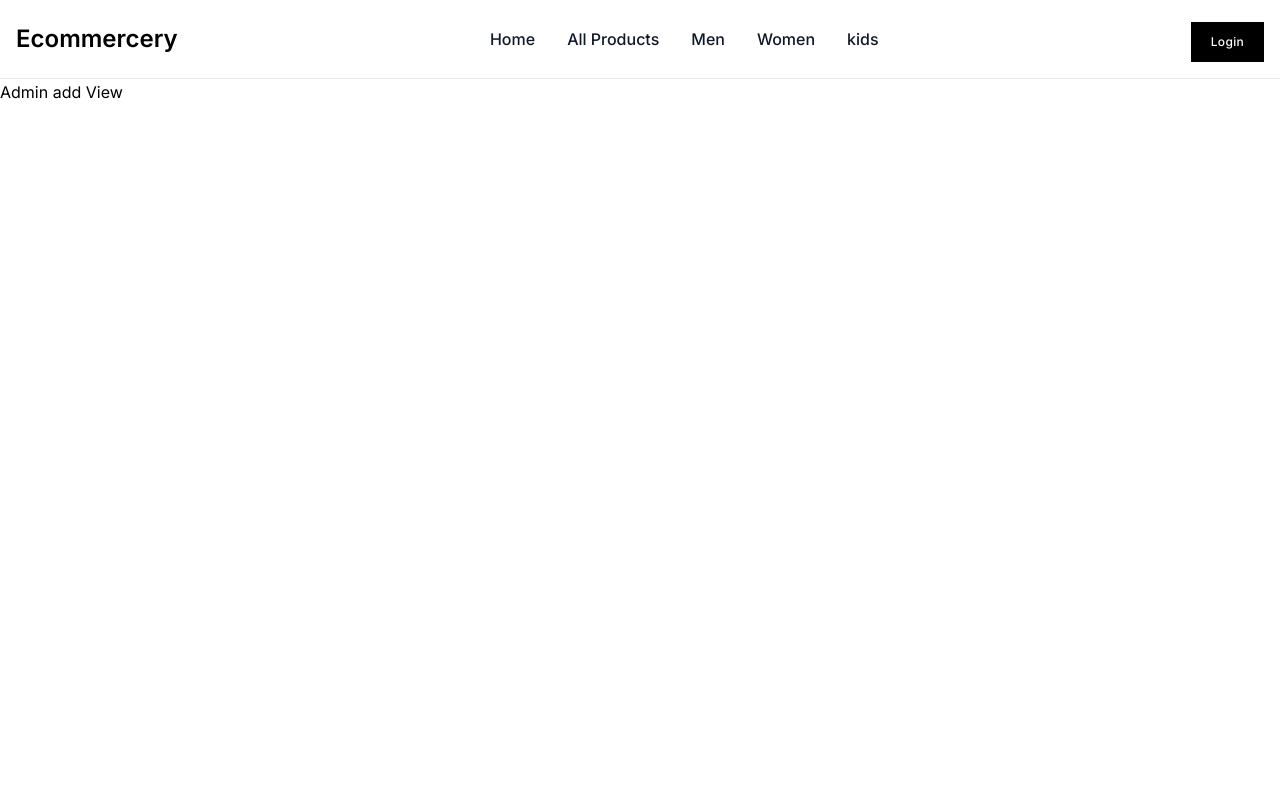
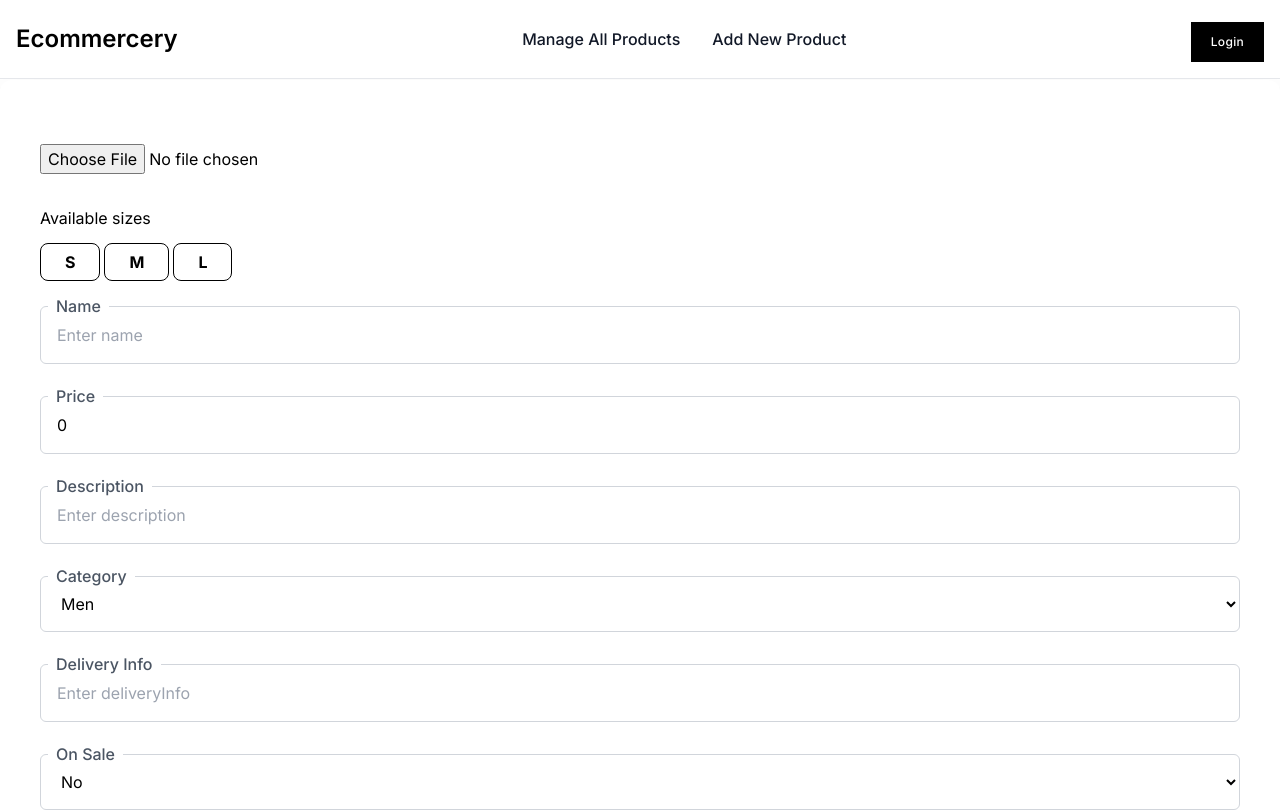
Before and after one commit to sahsujit/Ecommerce, a Next.js app: page /admin-view/add-product in a window 1280 px wide. Shown: the top 812 px of the page. Built offline with nearby package versions, Linux system fonts and the light colour scheme.

Commit message:
update admin

```diff
--- a/src/app/admin-view/add-product/page.js
+++ b/src/app/admin-view/add-product/page.js
@@ -1,9 +1,123 @@
+"use client";
+
+import InputComponent from "@/components/FormElements/InputComponent";
+import SelectComponent from "@/components/FormElements/SelectComponent";
+import TileComponent from "@/components/FormElements/TileComponent";
+import ComponentLevelLoader from "@/components/Loader/componentlevel";
+import Notification from "@/components/Notification";
+import { GlobalContext } from "@/context";
+
+import { useRouter } from "next/navigation";
+import { useContext, useEffect, useState } from "react";
+import { toast } from "react-toastify";
+// import { resolve } from "styled-jsx/css";
+import { AvailableSizes,
+    adminAddProductformControls
+ } from "@/utils";
+// const app = initializeApp(firebaseConfig);
+// const storage = getStorage(app, firebaseStroageURL);
+
+const initialFormData = {
+    name: "",
+    price: 0,
+    description: "",
+    category: "men",
+    sizes: [],
+    deliveryInfo: "",
+    onSale: "no",
+    imageUrl: "",
+    priceDrop: 0,
+  };
 
 
-export default function AdminAddProduct(){
-    return(
-        <div>
-            <h1>Admin add View</h1>
+export default function AdminAddNewProduct() {
+  const [formData, setFormData] = useState(initialFormData);
+
+  const {
+    componentLevelLoader,
+    setComponentLevelLoader,
+    currentUpdatedProduct,
+    setCurrentUpdatedProduct,
+  } = useContext(GlobalContext);
+
+//   console.log(currentUpdatedProduct);
+
+  const router = useRouter();
+
+//
+
+  async function handleImage(event) {
+
+  }
+
+
+
+  return (
+    <div className="w-full  text-black mr-0 mb-0 ml-0 relative">
+      <div className="flex flex-col items-start justify-start p-10 bg-white shadow-2xl rounded-xl relative">
+        <div className="w-full mt-6 mr-0 mb-0 ml-0 space-y-8">
+          <input
+            accept="image/*"
+            max="1000000"
+            type="file"
+            onChange={handleImage}
+          />
+
+          <div className="flex gap-2 flex-col">
+            <label>Available sizes</label>
+            <TileComponent
+              selected={formData.sizes}
+            //   onClick={handleTileClick}
+              data={AvailableSizes}
+            />
+          </div>
+          {adminAddProductformControls.map((controlItem) =>
+            controlItem.componentType === "input" ? (
+              <InputComponent
+                type={controlItem.type}
+                placeholder={controlItem.placeholder}
+                label={controlItem.label}
+                value={formData[controlItem.id]}
+                onChange={(event) => {
+                  setFormData({
+                    ...formData,
+                    [controlItem.id]: event.target.value,
+                  });
+                }}
+              />
+            ) : controlItem.componentType === "select" ? (
+              <SelectComponent
+                label={controlItem.label}
+                options={controlItem.options}
+                value={formData[controlItem.id]}
+                onChange={(event) => {
+                  setFormData({
+                    ...formData,
+                    [controlItem.id]: event.target.value,
+                  });
+                }}
+              />
+            ) : null
+          )}
+          <button
+            // onClick={handleAddProduct}
+            className="inline-flex w-full items-center justify-center bg-black px-6 py-4 text-lg text-white font-medium uppercase tracking-wide"
+          >
+            {componentLevelLoader && componentLevelLoader.loading ? (
+              <ComponentLevelLoader
+                text={currentUpdatedProduct !== null ? 'Updating Product' : "Adding Product"}
+                color={"#ffffff"}
+                loading={componentLevelLoader && componentLevelLoader.loading}
+              />
+            ) : currentUpdatedProduct !== null ? (
+              "Update Product"
+            ) : (
+              "Add Product"
+            )}
+          </button>
         </div>
-    )
+      </div>
+      {/* <Notification /> */}
+    </div>
+  );
 }
--- /dev/null
+++ b/src/components/FormElements/TileComponent/index.js
@@ -0,0 +1,31 @@
+export default function TileComponent({ data, selected = [], onClick }) {
+  return data && data.length ? (
+    <div className="mt-3 flex flex-wrap items-center gap-1">
+      {data.map((dataItem) => (
+        <label
+          onClick={() => onClick(dataItem)}
+          className={`cursor-pointer ${
+            selected &&
+            selected.length &&
+            selected.map((item) => item.id).indexOf(dataItem.id) !== -1
+              ? "bg-black"
+              : ""
+          }`}
+          key={dataItem.id}
+        >
+          <span
+            className={`rounded-lg border border-black px-6 py-2 font-bold ${
+              selected &&
+              selected.length &&
+              selected.map((item) => item.id).indexOf(dataItem.id) !== -1
+                ? "text-white"
+                : ""
+            }`}
+          >
+            {dataItem.label}
+          </span>
+        </label>
+      ))}
+    </div>
+  ) : null;
+}
--- a/src/components/Navbar/index.jsx
+++ b/src/components/Navbar/index.jsx
@@ -5,6 +5,9 @@ import CommonModal from '../CommonModal';
 import { GlobalContext } from '@/context';
 import Cookies from "js-cookie";
 import { usePathname, useRouter } from 'next/navigation';
+
+
+
 
 function NavItems({ isModalView = false, isAdminView, router }) {
     return (
@@ -41,7 +44,7 @@ function NavItems({ isModalView = false, isAdminView, router }) {
     );
 }
 
-export default function Navbar () {
+export default function Navbar() {
 
     const router = useRouter();
     const pathName = usePathname();
@@ -50,13 +53,13 @@ export default function Navbar () {
 
 
 
-    const {user, isAuthUser, setIsAuthUser, setUser} = useContext(GlobalContext)
-    console.log( "user", user)
+    const { user, isAuthUser, setIsAuthUser, setUser } = useContext(GlobalContext)
+    console.log("user", user)
 
 
     const { showNavModal, setShowNavModal } = useContext(GlobalContext);
 
-function handleLogout (){
+    function handleLogout() {
         setIsAuthUser(false);
         setUser(null);
         Cookies.remove("token");
@@ -68,77 +71,87 @@ function handleLogout (){
 
     return (
         <>
-            <nav className='bg-white text-black fixed top-0 left-0 w-full z-20 border-b border-gray-200'>
-                <div className='max-w-screen-xl flex flex-wrap items-center justify-between mx-auto p-4'>
-                    <div className='flex items-center cursor-pointer'>
-                        <span className='self-center text-2xl font-semibold whitespace-nowrap'>
+
+
+
+            <nav className="bg-white text-black fixed w-full z-20 top-0 left-0 border-b border-gray-200">
+                <div className="max-w-screen-xl flex flex-wrap items-center justify-between mx-auto p-4">
+                    <div
+                        onClick={() => router.push("/")}
+                        className="flex items-center cursor-pointer"
+                    >
+                        <span className="slef-center text-2xl font-semibold whitespace-nowrap">
                             Ecommercery
                         </span>
-
-
                     </div>
-                    <div className='flex md:order-2 gap-2'>
-                        {
-                            !isAdminView && isAuthUser ? (
+                    <div className="flex md:order-2 gap-2">
+                        {!isAdminView && isAuthUser ? (
                             <Fragment>
                                 <button
                                     className={
                                         "mt-1.5 inline-block bg-black px-5 py-3 text-xs font-medium upprcase tracking-wide text-white"
                                     }
-                                    >Account</button>
+                                    onClick={() => router.push('/account')}
+                                >
+                                    Account
+                                </button>
                                 <button
                                     className={
                                         "mt-1.5 inline-block bg-black px-5 py-3 text-xs font-medium upprcase tracking-wide text-white"
                                     }
-                                    >Cart</button>
+                                    onClick={() => setShowCartModal(true)}
+                                >
+                                    Cart
+                                </button>
                             </Fragment>
-                            ) : null
-                        }
-                        {
-                            user?.role === "admin" ? (
-                                isAdminView ? <button
-                                onClick={() => router.push("/")}
-
+                        ) : null}
+                        {user?.role === "admin" ? (
+                            isAdminView ? (
+                                <button
                                     className={
                                         "mt-1.5 inline-block bg-black px-5 py-3 text-xs font-medium upprcase tracking-wide text-white"
                                     }
-                                >Client View</button> :
+                                    onClick={() => router.push("/")}
+                                >
+                                    Client View
+                                </button>
+                            ) : (
                                 <button
                                     onClick={() => router.push("/admin-view")}
-
                                     className={
                                         "mt-1.5 inline-block bg-black px-5 py-3 text-xs font-medium upprcase tracking-wide text-white"
                                     }
-                                    >Admin View</button>
-                            ) : null
-                        }
-
-                        {
-                            isAuthUser ? <button
+                                >
+                                    Admin View
+                                </button>
+                            )
+                        ) : null}
+                        {isAuthUser ? (
+                            <button
                                 onClick={handleLogout}
                                 className={
                                     "mt-1.5 inline-block bg-black px-5 py-3 text-xs font-medium upprcase tracking-wide text-white"
                                 }
-                            >Logout</button> :
+                            >
+                                Logout
+                            </button>
+                        ) : (
                             <button
-                                onClick={()=>router.push("/login")}
+                                onClick={() => router.push("/login")}
                                 className={
                                     "mt-1.5 inline-block bg-black px-5 py-3 text-xs font-medium upprcase tracking-wide text-white"
                                 }
-                                >Login</button>
-                        }
-
-
-
-
+                            >
+                                Login
+                            </button>
+                        )}
                         <button
                             data-collapse-toggle="navbar-sticky"
                             type="button"
                             className="inline-flex items-center p-2 text-sm text-gray-500 rounded-lg md:hidden hover:bg-gray-100 focus:outline-none focus:ring-2 focus:ring-gray-200 dark:text-gray-400 dark:hover:bg-gray-700 dark:focus:ring-gray-600"
                             aria-controls="navbar-sticky"
                             aria-expanded="false"
-                            onClick={() => setShowNavModal(true)}
-
+                        //   onClick={() => setShowNavModal(true)}
                         >
                             <span className="sr-only">Open main menu</span>
                             <svg
@@ -155,9 +168,8 @@ function handleLogout (){
                                 ></path>
                             </svg>
                         </button>
-
                     </div>
-                    <NavItems isModalView={isAdminView} router={router} />
+                    <NavItems router={router} isAdminView={isAdminView} />
                 </div>
             </nav>
             <CommonModal
```
Lines whose indentation alone changed are shown as unchanged.
